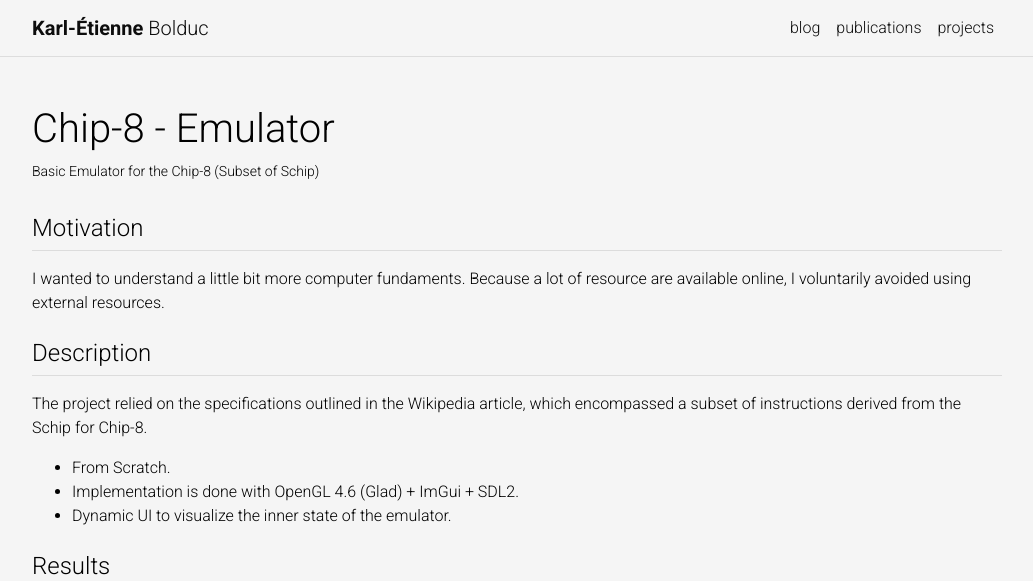
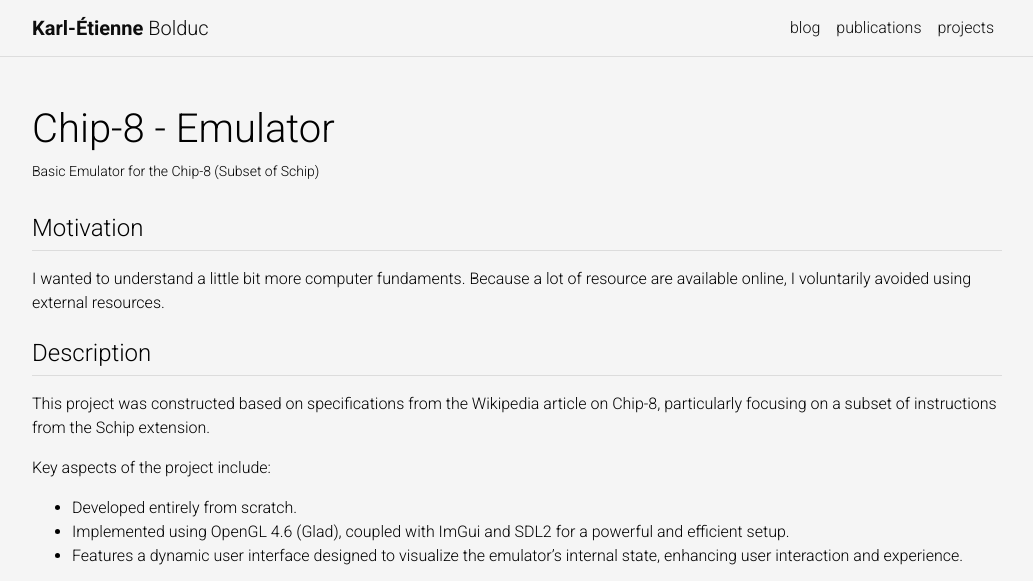
Before and after one commit to bolducke/bolducke.github.io, a Jekyll site: the page built from _projects/chip8_emulator.md, in a window 1280 px wide and 900 px high, cut to the strip 0-581 px from the top of the window. Shown: the whole strip, without its empty margins (123-1156 px from the left). Built offline with Jekyll 4.4.1, drawn with Linux system fonts in a browser that asks for light colours; comment, search, counter and statistics services are not loaded; a style sheet for code colours, icons or effects is not loaded.

Commit message:
Improve Projects Content: - CHIP8

```diff
--- a/_projects/chip8_emulator.md
+++ b/_projects/chip8_emulator.md
@@ -13,11 +13,13 @@ I wanted to understand a little bit more computer fundaments. Because a lot of r
 
 ## Description
 
-The project relied on the specifications outlined in the Wikipedia article, which encompassed a subset of instructions derived from the Schip for Chip-8.
+This project was constructed based on specifications from the Wikipedia article on Chip-8, particularly focusing on a subset of instructions from the Schip extension.
 
-* From Scratch.
-* Implementation is done with OpenGL 4.6 (Glad) + ImGui + SDL2.
-* Dynamic UI to visualize the inner state of the emulator.
+Key aspects of the project include:
+
+* Developed entirely from scratch.
+* Implemented using OpenGL 4.6 (Glad), coupled with ImGui and SDL2 for a powerful and efficient setup.
+* Features a dynamic user interface designed to visualize the emulator's internal state, enhancing user interaction and experience.
 
 ## Results
 
```
